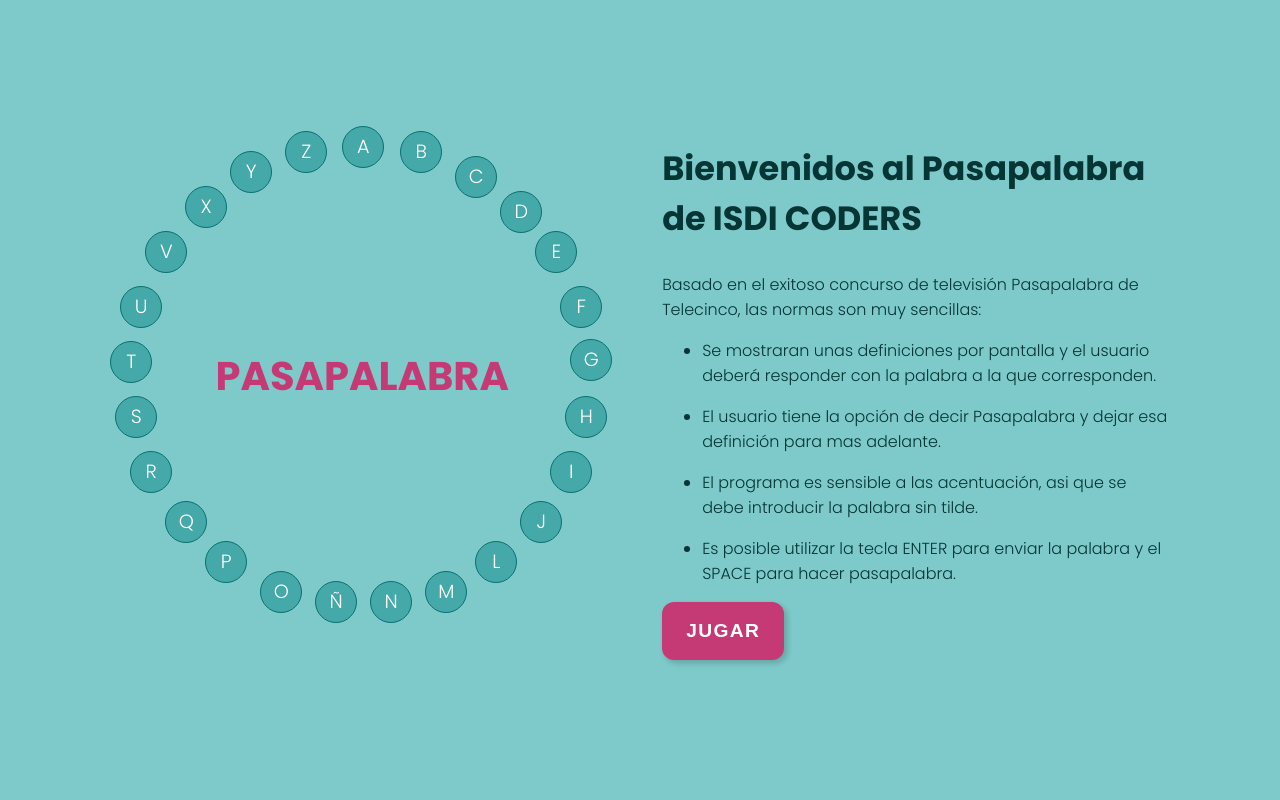
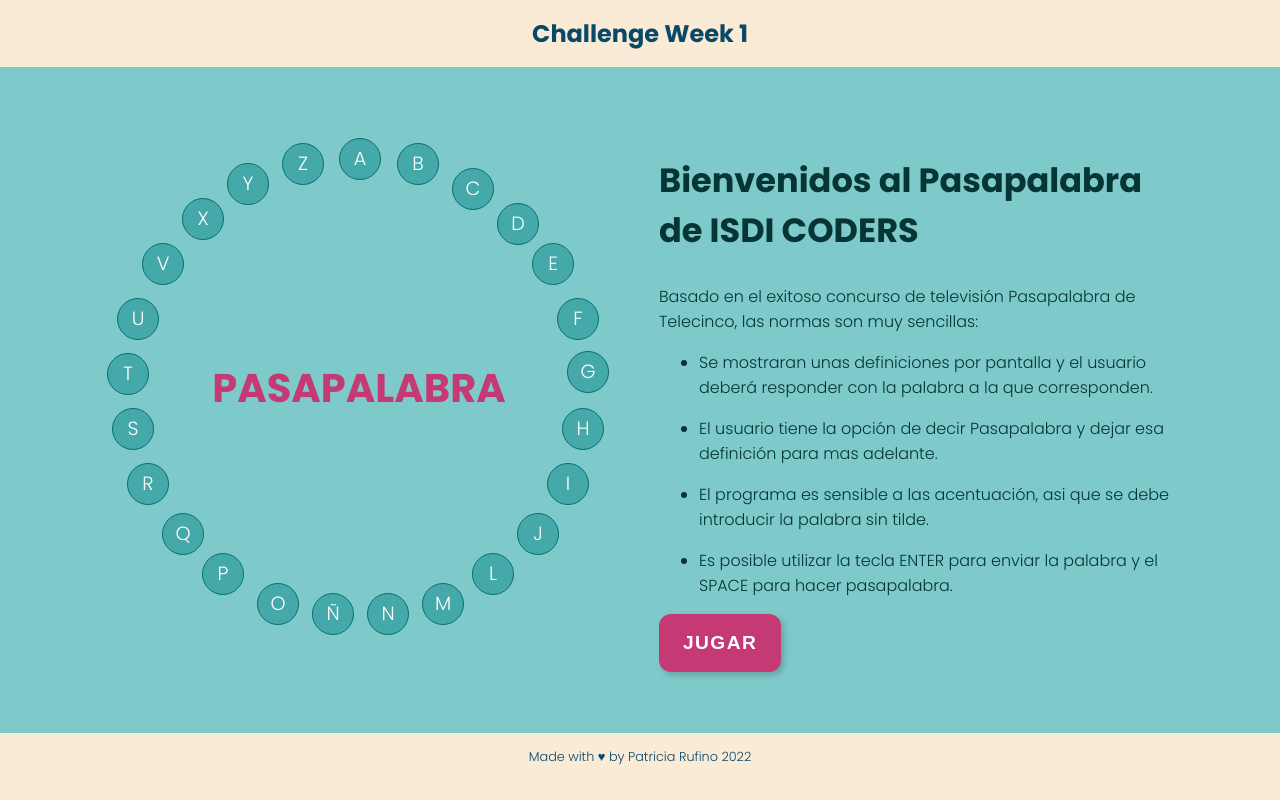
Before and after one commit to patifusa-20/202210-W1-patricia-rufino, a website: page pasapalabra/index.html in a window 1280 px wide. Drawn offline with Linux system fonts and the light colour scheme.

Commit message:
Add common css in new file

```diff
--- /dev/null
+++ b/css/common.css
@@ -0,0 +1,34 @@
+body {
+    background-color: antiquewhite;
+    font-family: 'Poppins', sans-serif;
+    color: #094866;
+    margin: 0;
+    height: 100vh;
+    display: grid;
+    grid-template-columns: 1fr;
+    grid-template-rows: 0.5fr 5fr 0.5fr;
+}
+
+header {
+    grid-row: 1/2;
+}
+
+header h1 {
+    font-size: 1.5rem;
+}
+
+article {
+    background-color: #8bd7d7;
+    grid-row: 2/3;
+}
+
+footer {
+    font-size: 0.8em;
+    padding-top: 15px;
+    grid-row: 3/4;
+}
+
+header,
+footer {
+    text-align: center;
+}
--- a/css/styles.css
+++ b/css/styles.css
@@ -1,31 +1,4 @@
-body {
-    background-color: antiquewhite;
-    font-family: 'Poppins', sans-serif;
-    color: #094866;
-    text-align: center;
-    margin: 0;
-    height: 100vh;
-    display: grid;
-    grid-template-columns: 1fr;
-    grid-template-rows: 1fr 5fr 0.5fr;
-}
-
-header {
-    grid-row: 1/2;
-}
-
-article {
-    background-color: #8bd7d7;
-    grid-row: 2/3;
-}
-
-footer {
-    font-size: 0.8em;
-    padding-top: 15px;
-    grid-row: 3/4;
-}
-
-h1 {
+header h1 {
     font-size: 2.5em;
 }
 h2 {
@@ -51,7 +24,7 @@
     flex-direction: column;
     justify-content: center;
     align-items: center;
-    max-width: 50%;
+    max-width: 60%;
     margin: auto;
     padding: 3% 0;
 }
--- a/pasapalabra/index.html
+++ b/pasapalabra/index.html
@@ -10,9 +10,13 @@
             href="https://fonts.googleapis.com/css2?family=Poppins:ital,wght@0,300;0,700;1,400&display=swap"
             rel="stylesheet"
         />
+        <link href="../css/common.css" rel="stylesheet" type="text/css" />
         <link rel="stylesheet" type="text/css" href="styles.css" />
     </head>
     <body>
+        <header>
+            <h1>Challenge Week 1</h1>
+        </header>
         <main class="interface-game">
             <section>
                 <div class="wrap-board">
@@ -116,6 +120,7 @@
                 </div>
             </aside>
         </main>
+        <footer>Made with &hearts; by Patricia Rufino 2022</footer>
         <script type="text/javascript" src="main.js"></script>
     </body>
 </html>
--- a/pasapalabra/styles.css
+++ b/pasapalabra/styles.css
@@ -1,11 +1,4 @@
 /*DEFAULT STYLES*/
-body {
-    font-family: 'Poppins', sans-serif;
-    background-color: #7ecaca;
-    font-size: 16px;
-    color: #053535;
-}
-
 button {
     background-color: #c53a74;
     border: 0;
@@ -49,11 +42,13 @@
 
 /*GAME STYLES*/
 .interface-game {
+    background-color: #7ecaca;
+    font-size: 16px;
+    color: #053535;
     display: flex;
     justify-content: center;
     align-items: center;
     flex-wrap: wrap;
-    height: 95vh;
 }
 
 .wrap-board {
```
Also changed, not shown: index.html (+1 -0 lines).
